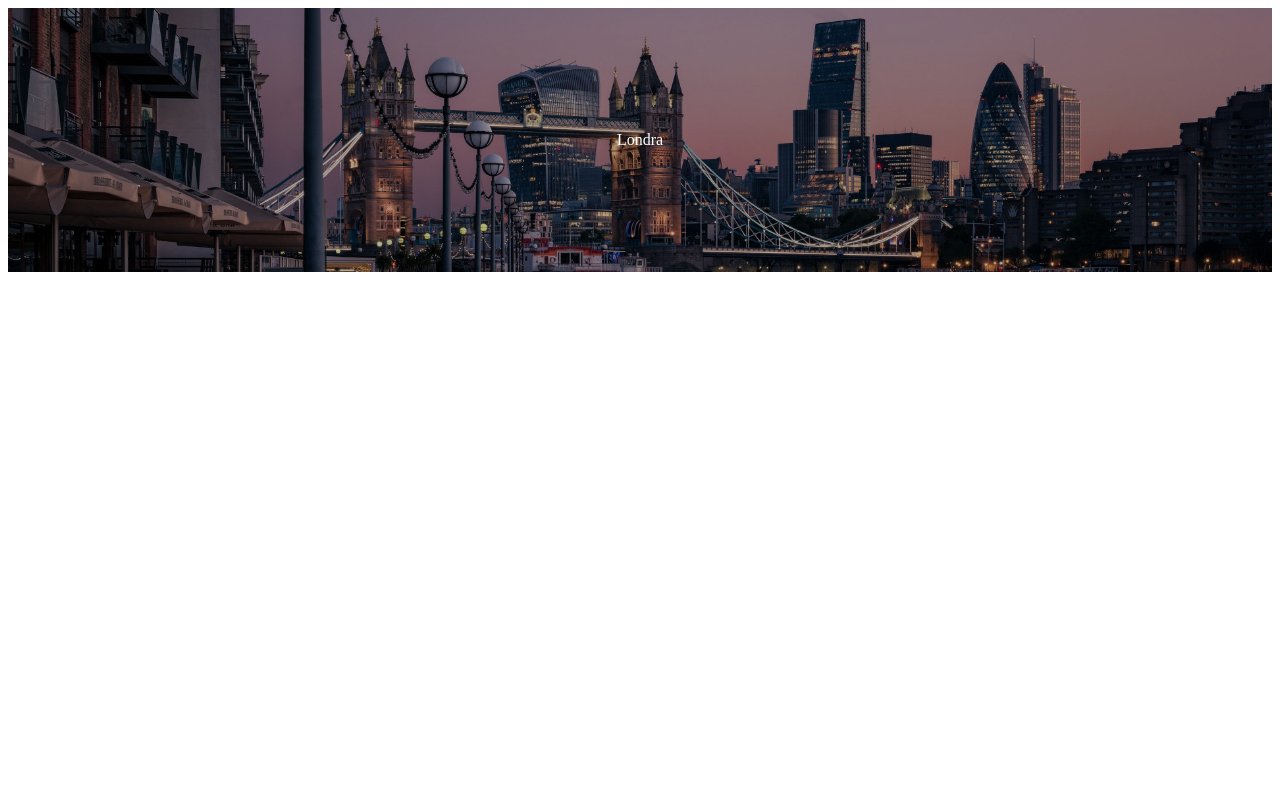
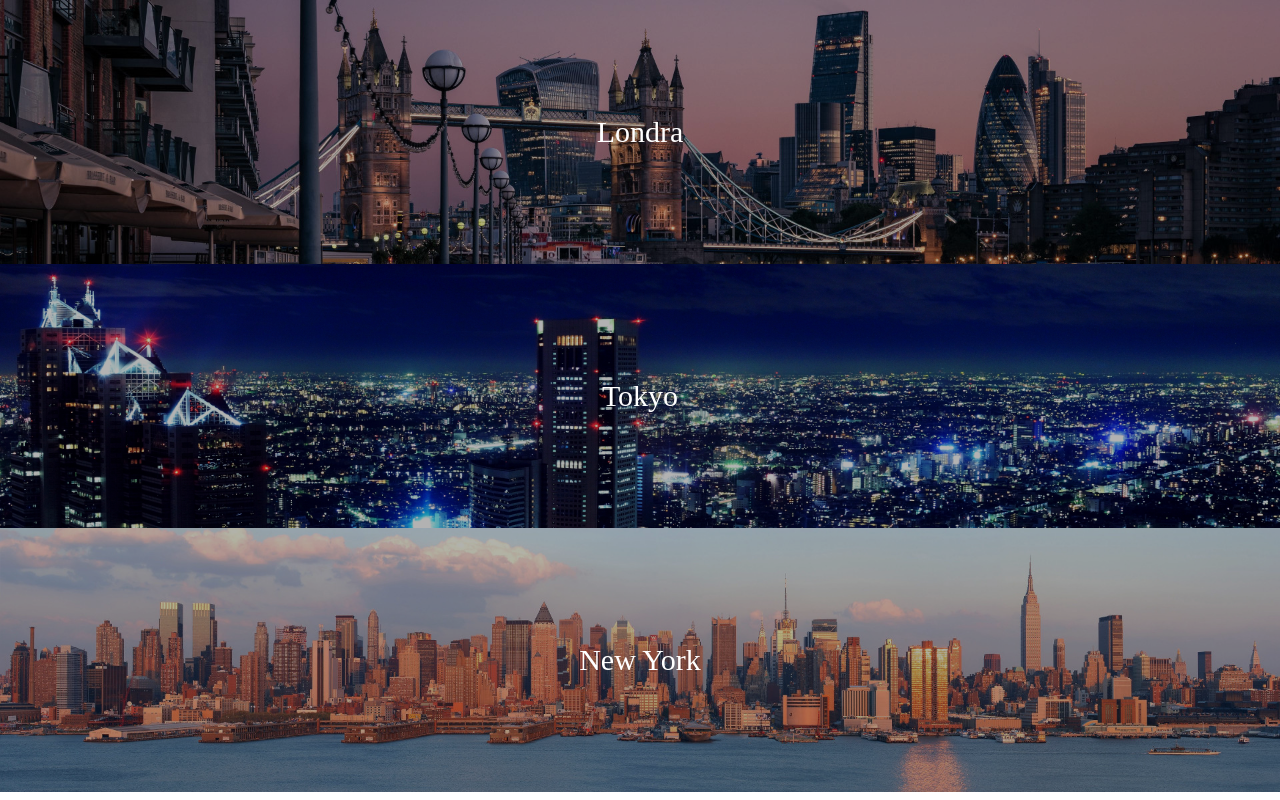
Before and after one commit to francescoferruccio/htmlcss-airbnb, a plain HTML site: page index.html in a window 1280 px wide. Drawn offline with Linux system fonts and the light colour scheme.

Commit message:
aggiunti altri 2 blocchi

```diff
--- a/index.html
+++ b/index.html
@@ -17,5 +17,23 @@
       </div>
     </section>
 
+    <!-- blocco città -->
+    <section class="container tokyo">
+      <div class="layover">
+        <div class="citta">
+          Tokyo
+        </div>
+      </div>
+    </section>
+
+    <!-- blocco città -->
+    <section class="container newyork">
+      <div class="layover">
+        <div class="citta">
+          New York
+        </div>
+      </div>
+    </section>
+
   </body>
 </html>
--- a/style.css
+++ b/style.css
@@ -1,3 +1,9 @@
+*{
+  margin: 0;
+  padding: 0;
+  box-sizing: border-box;
+}
+
 .container{
   height: 33vh;
   background-size: cover;
@@ -19,8 +25,17 @@
   left: 50%;
   transform: translate(-50%, -50%);
   color: white;
+  font-size: 30px;
 }
 
 .londra{
   background-image: url(img/london.jpg);
 }
+
+.tokyo{
+  background-image: url(img/tokyo.jpg);
+}
+
+.newyork{
+  background-image: url(img/newyork.jpg);
+}
```
